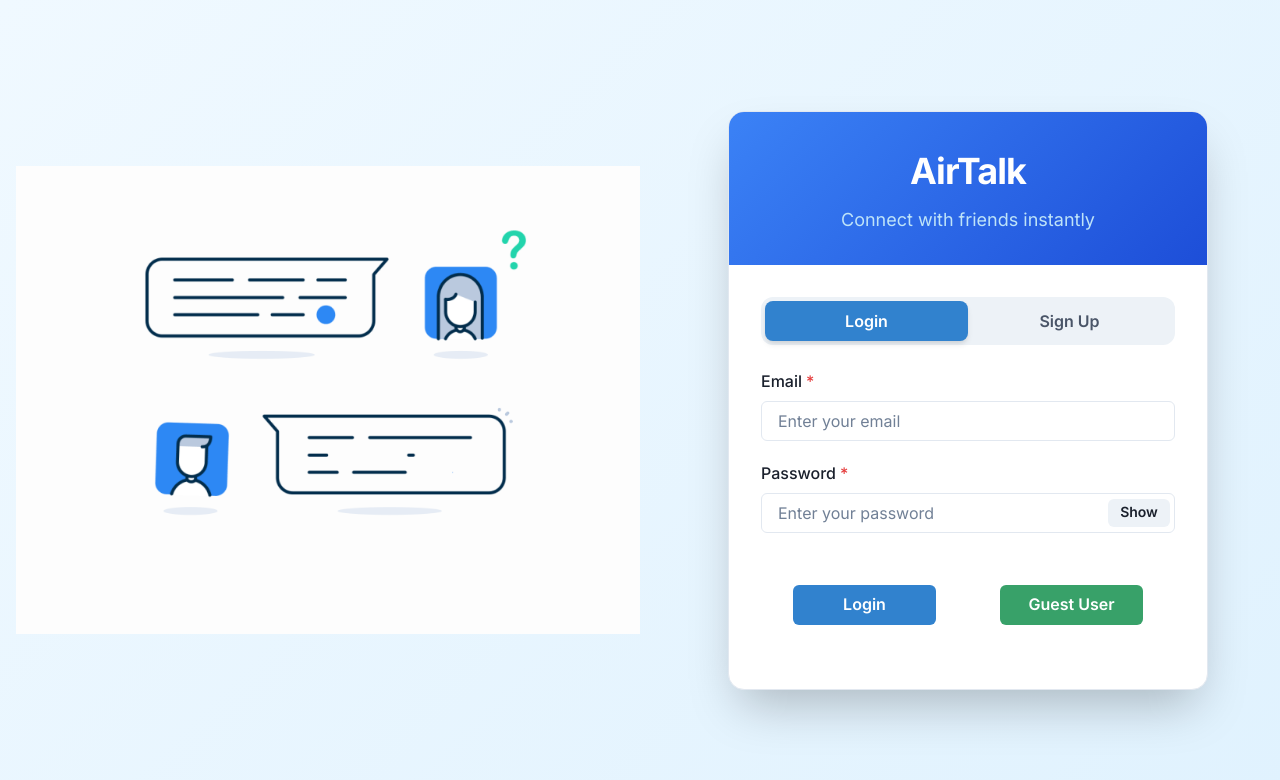
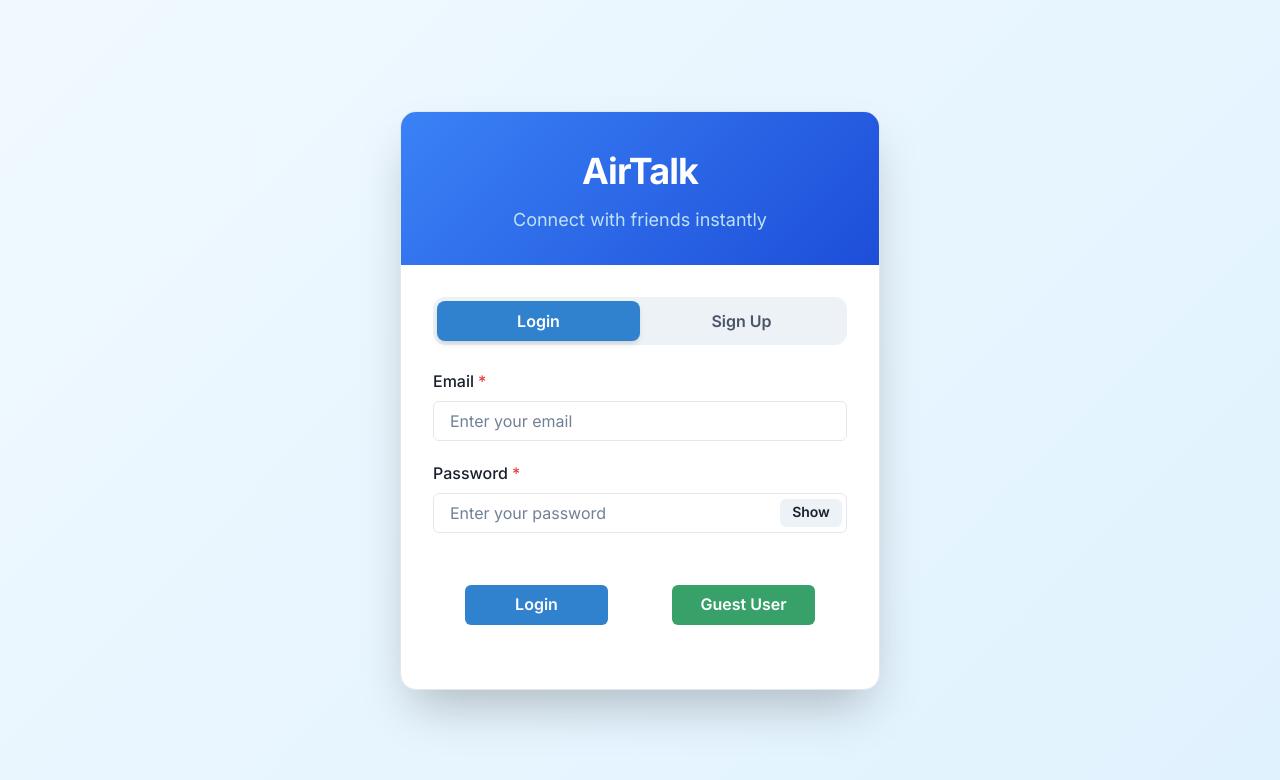
Before and after one commit to dkp5897/chat-app, a React (Create React App) app in the folder frontend/: page / in a window 1280 px wide. Shown: the top 780 px of the page. Built offline with nearby package versions, Linux system fonts and the light colour scheme.

Commit message:
UI enhancement through AI

```diff
--- a/frontend/package.json
+++ b/frontend/package.json
@@ -4,8 +4,11 @@
   "private": true,
   "dependencies": {
     "@babel/plugin-proposal-private-property-in-object": "^7.21.11",
+    "@chakra-ui/avatar": "^2.3.0",
     "@chakra-ui/icons": "^2.1.0",
+    "@chakra-ui/layout": "^2.3.1",
     "@chakra-ui/react": "^2.7.1",
+    "@chakra-ui/skeleton": "^2.1.0",
     "@emotion/react": "^11.11.1",
     "@emotion/styled": "^11.11.0",
     "@testing-library/jest-dom": "^5.16.5",
--- a/frontend/src/pages/Home.jsx
+++ b/frontend/src/pages/Home.jsx
@@ -37,17 +37,6 @@ const Home = () => {
       bg="linear-gradient(135deg, #f0f9ff 0%, #e0f2fe 100%)"
       p={4}
     >
-      <Box
-        display={{ base: "none", lg: "block" }}
-        width="50%"
-        height="60vh"
-        bgImage={`url(${homeGif})`}
-        bgSize="contain"
-        bgRepeat="no-repeat"
-        bgPosition="center"
-        mr={8}
-      />
-
       <Container maxW="lg" centerContent>
         <Box
           bg="white"
```
Also changed, not shown: 1 other file (tests, documents, lock files or other folders).
